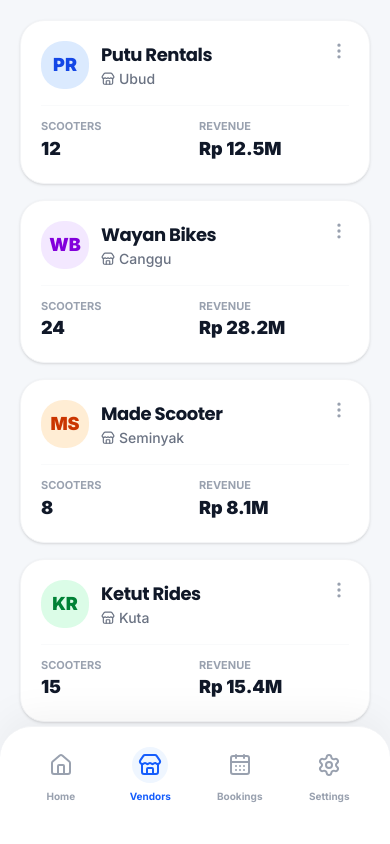
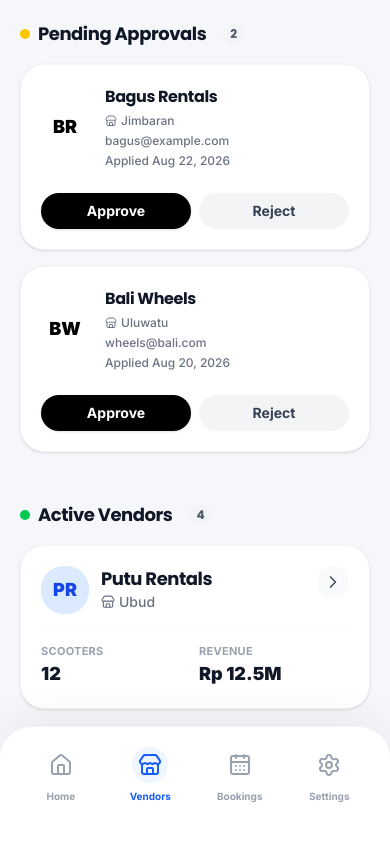
Before and after one commit to thebikerentalbali/thebikerentalbalinew, a Next.js app: page /admindashboard in a window 390 px wide. Both pictures are taken after a click on the button "Vendors". Shown: the top 844 px of the page. Built offline with nearby package versions, Linux system fonts and the light colour scheme.

Commit message:
feat: enhance vendors tab with pending approvals and published scooters

```diff
--- a/src/app/admindashboard/page.tsx
+++ b/src/app/admindashboard/page.tsx
@@ -7,13 +7,39 @@ import Link from "next/link"
 export default function AdminDashboard() {
   const [activeTab, setActiveTab] = useState("home")
   const [expandedVendorId, setExpandedVendorId] = useState<number | null>(null)
+  const [expandedVendorDetailsId, setExpandedVendorDetailsId] = useState<number | null>(null)
 
   // Mock Data
+  const mockPendingVendors = [
+    { id: 101, name: "Bagus Rentals", initials: "BR", location: "Jimbaran", email: "bagus@example.com", appliedDate: "Aug 22, 2026", color: "rose" },
+    { id: 102, name: "Bali Wheels", initials: "BW", location: "Uluwatu", email: "wheels@bali.com", appliedDate: "Aug 20, 2026", color: "teal" },
+  ]
+
   const mockVendors = [
-    { id: 1, name: "Putu Rentals", initials: "PR", verified: true, location: "Ubud", scooters: 12, revenue: "Rp 12.5M", color: "blue" },
-    { id: 2, name: "Wayan Bikes", initials: "WB", verified: true, location: "Canggu", scooters: 24, revenue: "Rp 28.2M", color: "purple" },
-    { id: 3, name: "Made Scooter", initials: "MS", verified: false, location: "Seminyak", scooters: 8, revenue: "Rp 8.1M", color: "orange" },
-    { id: 4, name: "Ketut Rides", initials: "KR", verified: true, location: "Kuta", scooters: 15, revenue: "Rp 15.4M", color: "green" },
+    { id: 1, name: "Putu Rentals", initials: "PR", verified: true, location: "Ubud", scooters: 12, revenue: "Rp 12.5M", color: "blue",
+      scootersList: [
+        { id: "S1", model: "Honda Scoopy", quantity: 5, price: "Rp 75.000/day" },
+        { id: "S2", model: "Vespa Primavera", quantity: 3, price: "Rp 150.000/day" },
+        { id: "S3", model: "Yamaha NMAX", quantity: 4, price: "Rp 120.000/day" },
+      ]
+    },
+    { id: 2, name: "Wayan Bikes", initials: "WB", verified: true, location: "Canggu", scooters: 24, revenue: "Rp 28.2M", color: "purple",
+      scootersList: [
+        { id: "S4", model: "Yamaha NMAX", quantity: 14, price: "Rp 120.000/day" },
+        { id: "S5", model: "Honda PCX", quantity: 10, price: "Rp 135.000/day" },
+      ]
+    },
+    { id: 3, name: "Made Scooter", initials: "MS", verified: false, location: "Seminyak", scooters: 8, revenue: "Rp 8.1M", color: "orange",
+      scootersList: [
+        { id: "S6", model: "Honda Vario", quantity: 8, price: "Rp 70.000/day" },
+      ]
+    },
+    { id: 4, name: "Ketut Rides", initials: "KR", verified: true, location: "Kuta", scooters: 15, revenue: "Rp 15.4M", color: "green",
+      scootersList: [
+        { id: "S7", model: "Honda Scoopy", quantity: 10, price: "Rp 75.000/day" },
+        { id: "S8", model: "Yamaha Lexi", quantity: 5, price: "Rp 90.000/day" },
+      ]
+    },
   ]
 
   const mockUsers = []
@@ -86,7 +112,7 @@ export default function AdminDashboard() {
       <main className="flex-1 w-full max-w-full md:max-w-4xl lg:max-w-5xl mx-auto flex flex-col min-h-screen">
 
         {/* Mobile App-like Header */}
-        <header className={`bg-white/80 backdrop-blur-xl sticky top-0 z-30 px-5 py-4 border-b border-gray-100 items-center justify-between md:py-6 md:px-8 md:bg-transparent md:border-none md:backdrop-blur-none ${activeTab === 'vendors' ? 'hidden md:flex' : 'flex'}`}>
+        <header className="hidden md:flex bg-white/80 backdrop-blur-xl sticky top-0 z-30 px-5 py-4 border-b border-gray-100 items-center justify-between md:py-6 md:px-8 md:bg-transparent md:border-none md:backdrop-blur-none">
           <div className="flex items-center gap-3">
             <div className="w-10 h-10 rounded-full bg-black p-[2px] shrink-0 md:hidden">
               <div className="w-full h-full bg-white rounded-full flex items-center justify-center border-2 border-black">
@@ -288,34 +314,114 @@ export default function AdminDashboard() {
 
         </div>
         ) : activeTab === 'vendors' ? (
-          <div className="p-5 md:px-8 md:pb-12 space-y-4 animate-in fade-in">
-            <div className="grid grid-cols-1 md:grid-cols-2 lg:grid-cols-3 gap-4">
-              {mockVendors.map(vendor => (
-                <div key={vendor.id} className="bg-white p-5 rounded-[24px] border border-gray-100 shadow-sm flex flex-col gap-4">
-                  <div className="flex justify-between items-start">
-                    <div className="flex gap-3 items-center">
-                      <div className={`w-12 h-12 rounded-xl flex items-center justify-center font-black text-lg bg-${vendor.color}-100 text-${vendor.color}-700`}>
+          <div className="p-5 md:px-8 md:pb-12 space-y-8 animate-in fade-in">
+            {/* Pending Approvals Section */}
+            <div className="space-y-4">
+              <h3 className="text-lg font-bold text-gray-900 flex items-center gap-2">
+                <span className="w-2.5 h-2.5 rounded-full bg-yellow-400"></span>
+                Pending Approvals
+                <span className="bg-gray-100 text-gray-600 text-xs px-2 py-0.5 rounded-full ml-2">{mockPendingVendors.length}</span>
+              </h3>
+              <div className="grid grid-cols-1 lg:grid-cols-2 gap-4">
+                {mockPendingVendors.map(vendor => (
+                  <div key={vendor.id} className="bg-white p-5 rounded-[24px] border border-gray-100 shadow-sm flex flex-col sm:flex-row sm:items-center justify-between gap-4 hover:border-gray-200 transition-colors">
+                    <div className="flex gap-4 items-center">
+                      <div className={`w-12 h-12 rounded-xl flex items-center justify-center font-black text-lg bg-${vendor.color}-100 text-${vendor.color}-700 shrink-0`}>
                         {vendor.initials}
                       </div>
                       <div>
-                        <h3 className="font-bold text-gray-900 text-lg">{vendor.name}</h3>
-                        <p className="text-sm font-medium text-gray-500 flex items-center gap-1"><Store className="w-3.5 h-3.5" /> {vendor.location}</p>
+                        <h4 className="font-bold text-gray-900 text-base">{vendor.name}</h4>
+                        <div className="flex flex-col sm:flex-row sm:items-center gap-1 sm:gap-3 text-xs font-medium text-gray-500 mt-1">
+                          <span className="flex items-center gap-1"><Store className="w-3 h-3" /> {vendor.location}</span>
+                          <span className="hidden sm:inline text-gray-300">•</span>
+                          <span>{vendor.email}</span>
+                          <span className="hidden sm:inline text-gray-300">•</span>
+                          <span>Applied {vendor.appliedDate}</span>
                         </div>
                       </div>
-                    <button className="text-gray-400 hover:text-black"><MoreVertical className="w-5 h-5" /></button>
+                    </div>
+                    <div className="flex items-center gap-2 w-full sm:w-auto mt-2 sm:mt-0">
+                      <button className="flex-1 sm:flex-none bg-black text-white px-4 py-2 rounded-xl text-sm font-bold hover:bg-gray-800 transition-colors shadow-sm">Approve</button>
+                      <button className="flex-1 sm:flex-none bg-gray-100 text-gray-700 px-4 py-2 rounded-xl text-sm font-bold hover:bg-gray-200 transition-colors">Reject</button>
+                    </div>
+                  </div>
+                ))}
+              </div>
+            </div>
+
+            {/* Active Vendors Grid */}
+            <div className="space-y-4 pt-4 border-t border-gray-100">
+              <h3 className="text-lg font-bold text-gray-900 flex items-center gap-2">
+                <span className="w-2.5 h-2.5 rounded-full bg-green-500"></span>
+                Active Vendors
+                <span className="bg-gray-100 text-gray-600 text-xs px-2 py-0.5 rounded-full ml-2">{mockVendors.length}</span>
+              </h3>
+              <div className="grid grid-cols-1 md:grid-cols-2 lg:grid-cols-3 gap-4">
+                {mockVendors.map(vendor => {
+                  const isExpanded = expandedVendorDetailsId === vendor.id;
+
+                  return (
+                    <div key={vendor.id} className="bg-white rounded-[24px] border border-gray-100 shadow-sm flex flex-col overflow-hidden transition-all duration-300 hover:border-gray-200">
+                      <div
+                        onClick={() => setExpandedVendorDetailsId(isExpanded ? null : vendor.id)}
+                        className="p-5 flex flex-col gap-4 cursor-pointer"
+                      >
+                        <div className="flex justify-between items-start">
+                          <div className="flex gap-3 items-center">
+                            <div className={`w-12 h-12 rounded-xl flex items-center justify-center font-black text-lg bg-${vendor.color}-100 text-${vendor.color}-700 shrink-0`}>
+                              {vendor.initials}
+                            </div>
+                            <div>
+                              <h3 className="font-bold text-gray-900 text-lg leading-tight">{vendor.name}</h3>
+                              <p className="text-sm font-medium text-gray-500 flex items-center gap-1 mt-0.5"><Store className="w-3.5 h-3.5" /> {vendor.location}</p>
+                            </div>
+                          </div>
+                          <div className={`p-1.5 rounded-full transition-transform ${isExpanded ? 'rotate-90 bg-gray-100' : 'bg-gray-50 hover:bg-gray-100'}`}>
+                            <ChevronRight className="w-5 h-5 text-gray-600" />
+                          </div>
                         </div>
                         <div className="grid grid-cols-2 gap-2 pt-3 border-t border-gray-50">
                           <div>
-                      <p className="text-[11px] font-bold text-gray-400 uppercase">Scooters</p>
+                            <p className="text-[11px] font-bold text-gray-400 uppercase tracking-wide">Scooters</p>
                             <p className="font-black text-gray-900 text-lg">{vendor.scooters}</p>
                           </div>
                           <div>
-                      <p className="text-[11px] font-bold text-gray-400 uppercase">Revenue</p>
+                            <p className="text-[11px] font-bold text-gray-400 uppercase tracking-wide">Revenue</p>
                             <p className="font-black text-gray-900 text-lg">{vendor.revenue}</p>
                           </div>
                         </div>
                       </div>
+
+                      {/* Published Scooters Accordion */}
+                      {isExpanded && (
+                        <div className="bg-gray-50/50 p-5 border-t border-gray-100 animate-in slide-in-from-top-2">
+                          <h5 className="text-xs font-bold text-gray-900 uppercase tracking-wide mb-3 flex items-center gap-2">
+                            <Bike className="w-4 h-4 text-gray-400" /> Published Fleet
+                          </h5>
+                          <div className="space-y-2">
+                            {vendor.scootersList.map(scooter => (
+                              <div key={scooter.id} className="bg-white border border-gray-100 p-3 rounded-xl flex items-center justify-between shadow-sm hover:border-gray-200 transition-colors">
+                                <div className="flex items-center gap-3">
+                                  <div className="w-10 h-10 bg-gray-50 rounded-lg overflow-hidden shrink-0 border border-gray-50 flex items-center justify-center">
+                                    <Bike className="w-5 h-5 text-gray-300" />
+                                  </div>
+                                  <div>
+                                    <p className="font-bold text-gray-900 text-sm leading-tight">{scooter.model}</p>
+                                    <p className="text-[11px] font-medium text-gray-500 mt-0.5">{scooter.quantity} units available</p>
+                                  </div>
+                                </div>
+                                <div className="text-right">
+                                  <p className="font-bold text-gray-900 text-sm">{scooter.price}</p>
+                                </div>
+                              </div>
                             ))}
+                          </div>
+                        </div>
+                      )}
+                    </div>
+                  )
+                })}
+              </div>
             </div>
           </div>
         ) : activeTab === 'bookings' ? (
```
Lines whose indentation alone changed are shown as unchanged.
